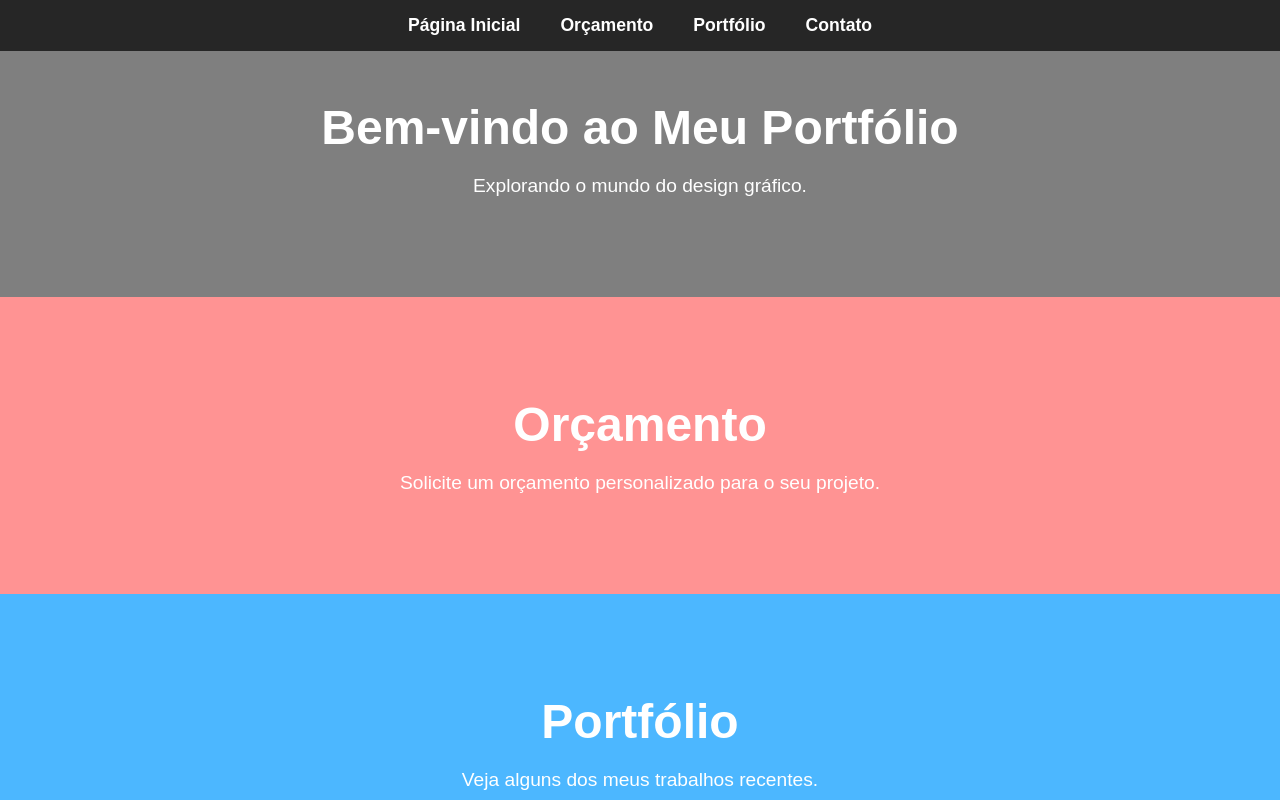
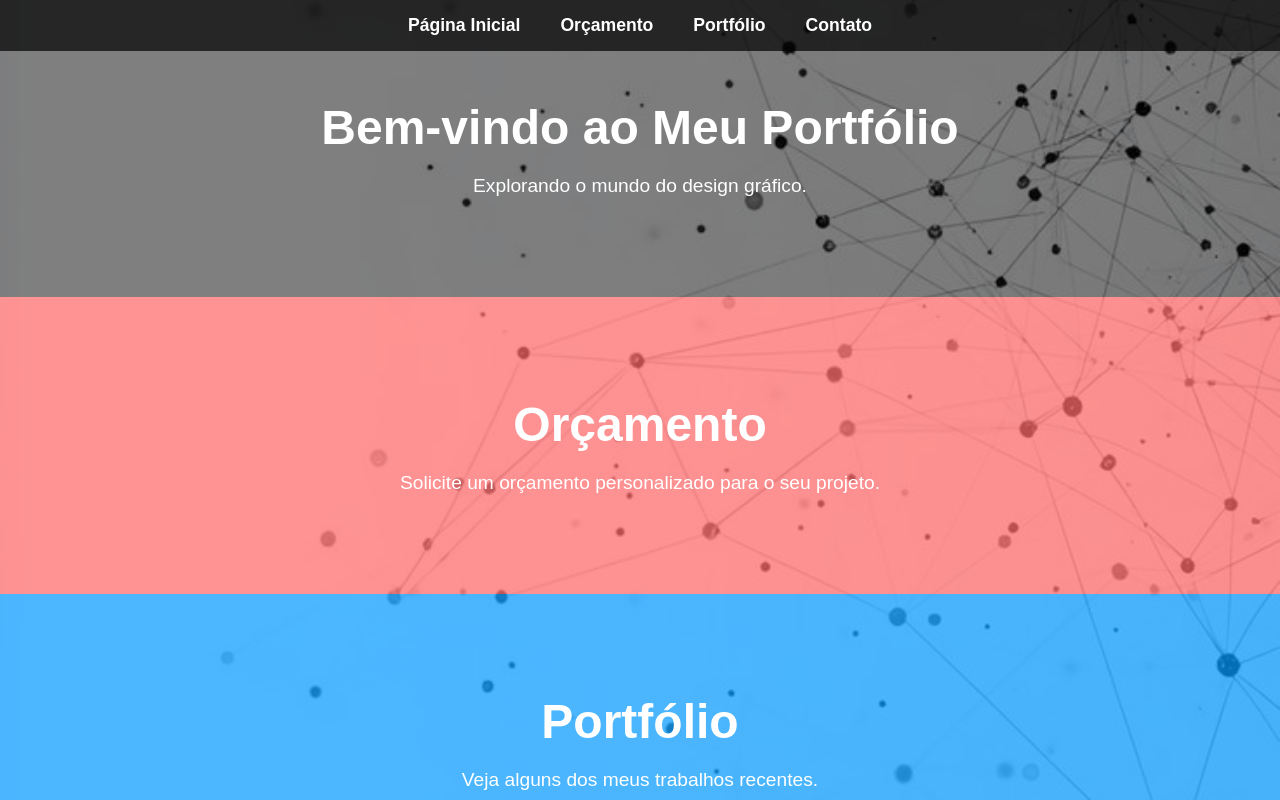
Before and after one commit to BrennoTreggi/landing-page, a plain HTML site: page index.html in a window 1280 px wide. Shown: the top 800 px of the page. Drawn offline with Linux system fonts and the light colour scheme.

Commit message:
Update styles.css

```diff
--- a/styles.css
+++ b/styles.css
@@ -8,7 +8,7 @@
 body {
     font-family: 'Arial', sans-serif;
     color: #fff;
-    background: url('sua-imagem.jpg') no-repeat center center/cover;
+    background: url('imagens/Layout/Fundo.jpg') no-repeat center center/cover;
     height: 100vh;
     position: relative; /* para permitir posicionamento absoluto dos elementos internos */
 }
```
